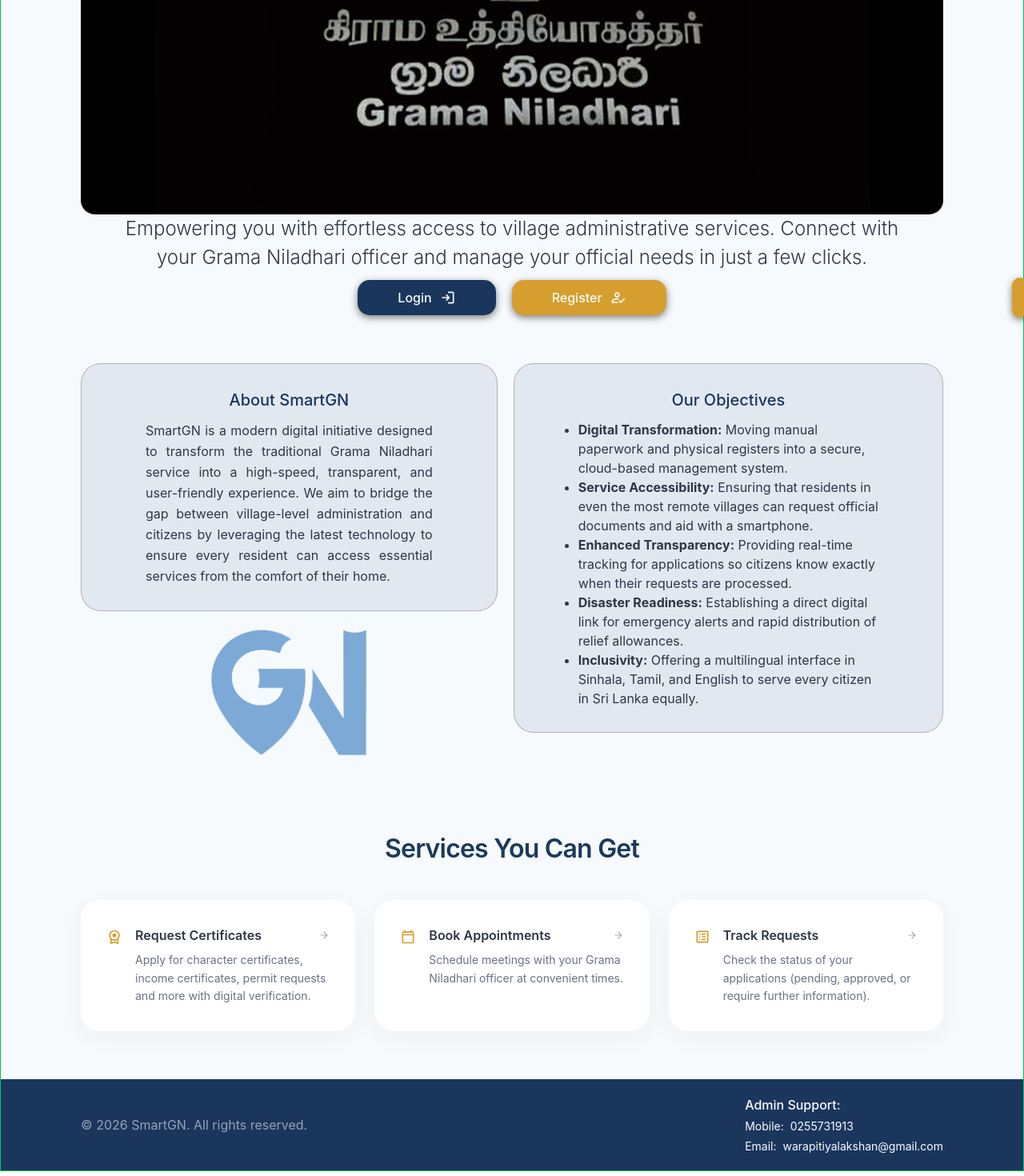
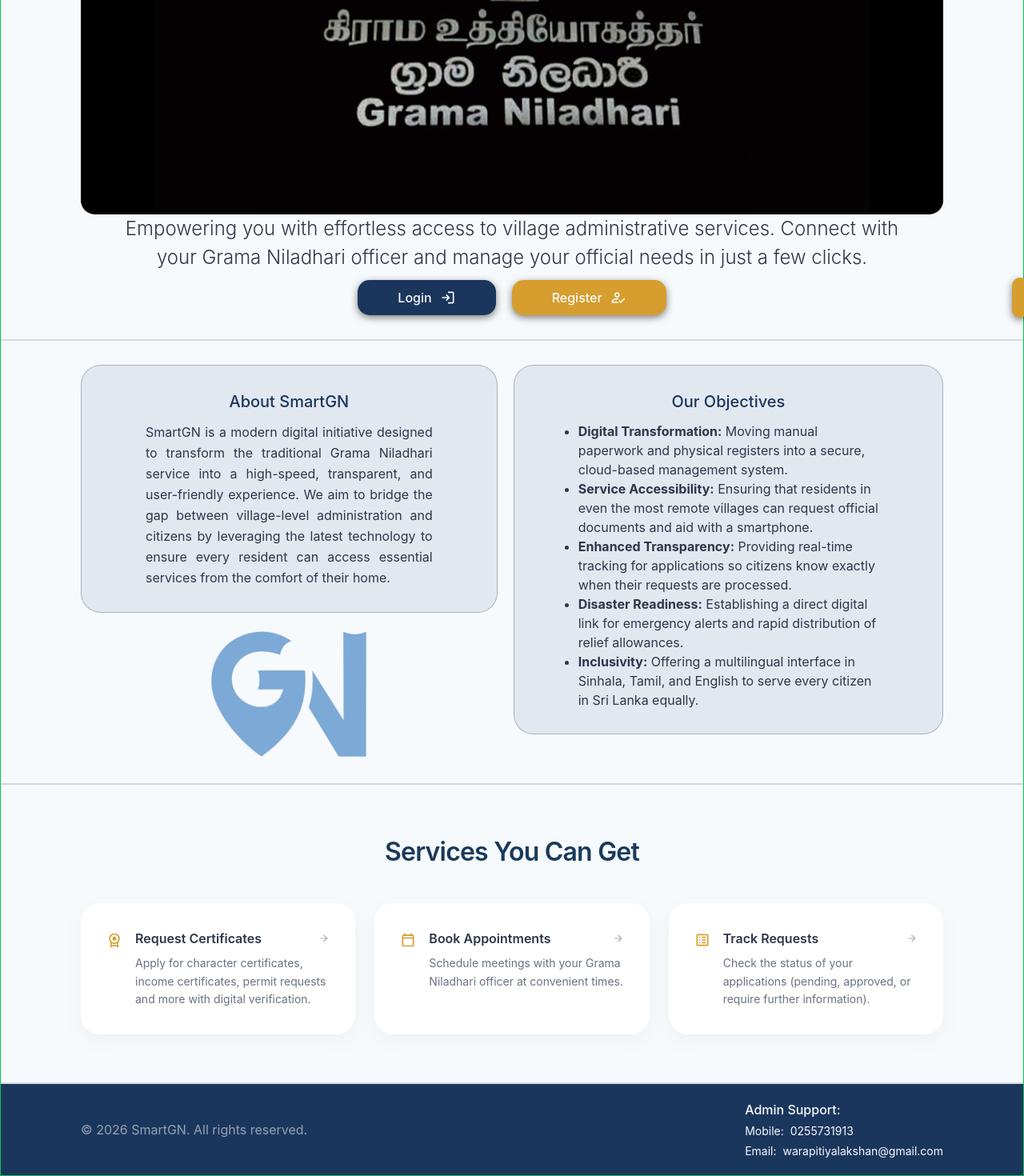
Before and after one commit to Mogith-Code/SmartGN-Digital-GN-Service-Management-System, a React (Vite) app in the folder SmartGN/: page / in a window 1280 px wide. Shown: the part 272-1742 px from the top of the page at 80% size. Built offline with nearby package versions, Linux system fonts and the light colour scheme.

Commit message:
Update landingpage.jsx

```diff
--- a/SmartGN/src/Components/Common/RSidebar.jsx
+++ b/SmartGN/src/Components/Common/RSidebar.jsx
@@ -42,7 +42,7 @@ function RSidebar() {
     <>
          {/* Sidebar Nav */}
         <aside className="w-[280px] h-screen bg-white border-r border-[#2D37482D] pt-[60px] pr-[20px]">
-          <nav className="flex flex-col gap-[5px] fixed">
+          <nav className="flex flex-col gap-[5px]">
             <button className="flex items-center gap-[10px] w-full border-none hover:rounded-r-full bg-transparent hover:bg-[#1B365D] py-[10px] px-[30px] cursor-pointer text-[16px] font-regular text-[#2D3748] hover:text-[#F7FAFC] text-left transition-all duration-200"
                     onClick={() => navigate('/')}
                     onMouseEnter={() => setIshomeHovered(true)}
--- a/SmartGN/src/Pages/LandingPage.jsx
+++ b/SmartGN/src/Pages/LandingPage.jsx
@@ -14,8 +14,11 @@ function LandingPage() {
     <div className="w-full min-h-screen bg-[#F7FAFC] text-[#2D3748] flex flex-col">
         <Navbar />
         <Home />
+        <hr className="border border-[#2D37482D]" />
         <About />
+        <hr className="border border-[#2D37482D]" />
         <Services />
+        <hr className="border border-[#2D37482D]" />
         <Footer />
 
 
```
